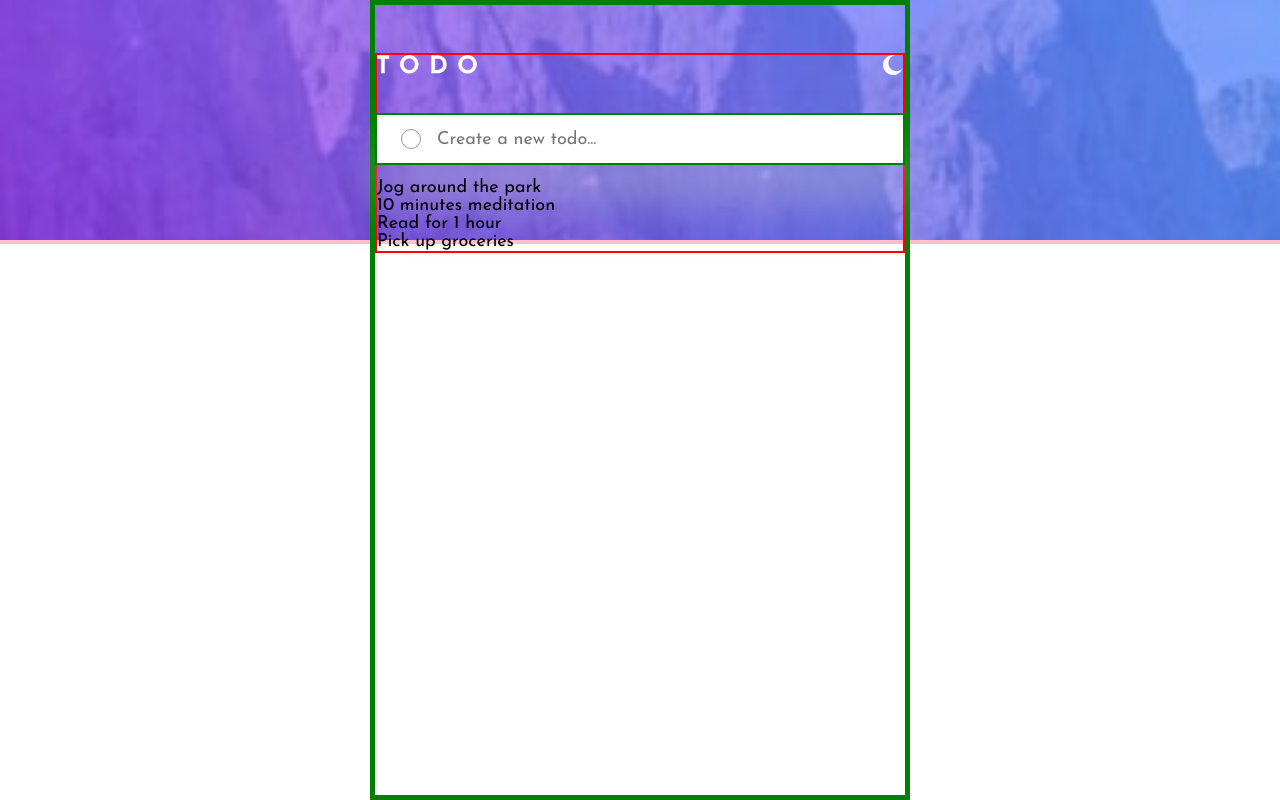
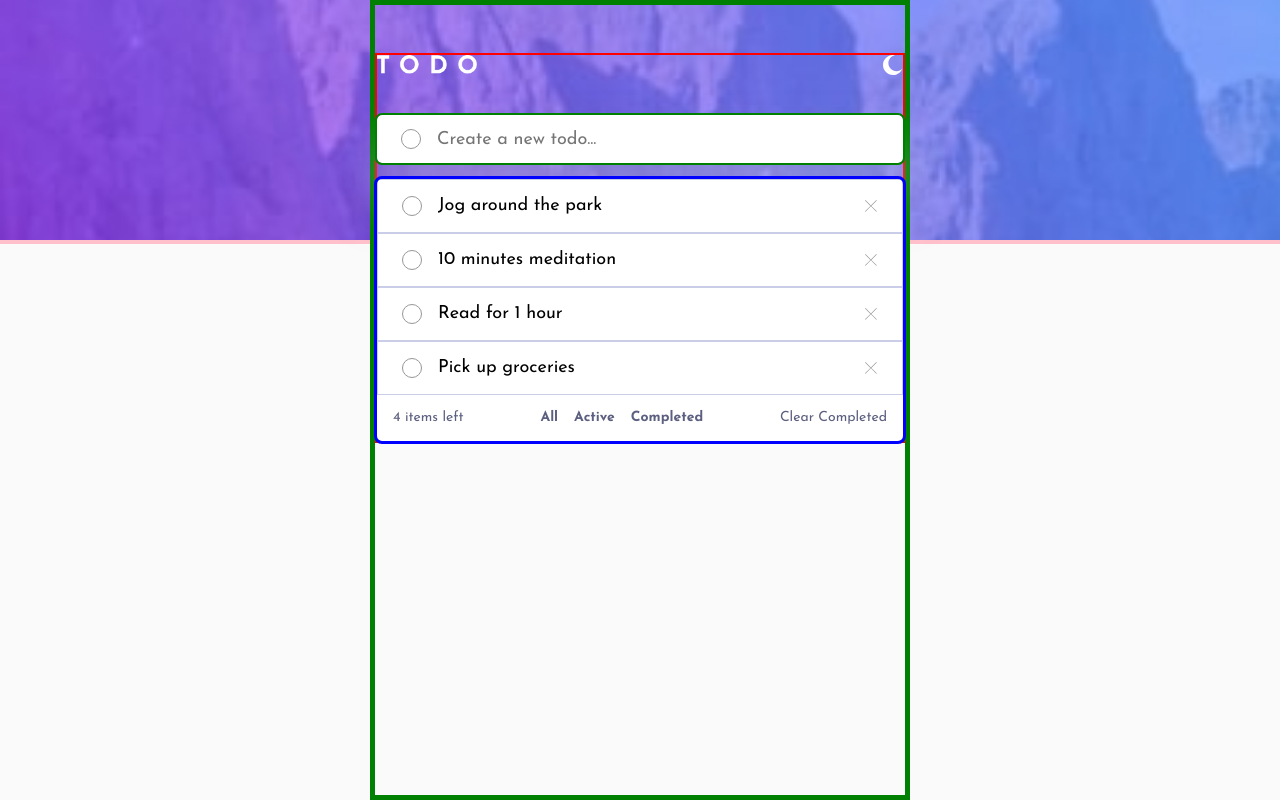
Before and after one commit to Lewis-mbui/fem-todo, a React (Vite) app: page / in a window 1280 px wide. Built offline with nearby package versions, Linux system fonts and the light colour scheme.

Commit message:
Build toggle todo feature

```diff
--- a/contexts/TodosProvider.tsx
+++ b/contexts/TodosProvider.tsx
@@ -14,12 +14,21 @@ export interface Todo {
   isCompleted: boolean;
 }
 
-type Action = { type: "INIT"; todos: Todo[] } | { type: "ADD"; todo: Todo };
+type Action =
+  | { type: "INIT"; todos: Todo[] }
+  | { type: "ADD"; todo: Todo }
+  | { type: "TOGGLE"; todoId: string };
 
 const reducer = (todos: Todo[], action: Action): Todo[] => {
   switch (action.type) {
     case "ADD":
       return [action.todo, ...todos];
+    case "TOGGLE":
+      return todos.map((todo) =>
+        todo.id !== action.todoId
+          ? todo
+          : { ...todo, isCompleted: !todo.isCompleted },
+      );
     default:
       return todos;
   }
--- a/src/App.tsx
+++ b/src/App.tsx
@@ -1,6 +1,7 @@
 import useTheme from "../hooks/useTheme";
 import useTodos from "../hooks/useTodos";
 import TodoInput from "./components/TodoInput";
+import TodoList from "./components/TodoList";
 
 function App() {
   const { toggleTheme } = useTheme();
@@ -21,11 +22,7 @@ function App() {
         </button>
       </header>
       <TodoInput />
-      <ul role="list">
-        {todos.map((todo) => (
-          <li key={todo.id}>{todo.description}</li>
-        ))}
-      </ul>
+      <TodoList todos={todos} />
     </main>
   );
 }
--- /dev/null
+++ b/src/components/TodoItem.tsx
@@ -0,0 +1,29 @@
+import type { Todo } from "../../contexts/TodosProvider";
+import useTodos from "../../hooks/useTodos";
+
+interface Props {
+  todo: Todo;
+}
+
+const TodoItem = ({ todo }: Props) => {
+  const { dispatch } = useTodos();
+
+  const isChecked = todo.isCompleted;
+  console.log(isChecked);
+
+  return (
+    <li className="todo-item">
+      <input
+        checked={todo.isCompleted}
+        onChange={() => dispatch({ type: "TOGGLE", todoId: todo.id })}
+        type="checkbox"
+      />
+      <p>{todo.description}</p>
+      <button className="delete-todo">
+        <span className="sr-only">Delete todo Item</span>
+      </button>
+    </li>
+  );
+};
+
+export default TodoItem;
--- /dev/null
+++ b/src/components/TodoList.tsx
@@ -0,0 +1,29 @@
+import type { Todo } from "../../contexts/TodosProvider";
+import TodoItem from "./TodoItem";
+
+interface Props {
+  todos: Todo[];
+}
+
+const TodoList = ({ todos }: Props) => {
+  return (
+    <div className="todos-wrapper">
+      <ul role="list" className="todo-list">
+        {todos.map((todo) => (
+          <TodoItem key={todo.id} todo={todo} />
+        ))}
+      </ul>
+      <div className="todos-extras">
+        <p className="todos-count">{`${todos.length} items left`}</p>
+        <button className="todos-clear">Clear Completed</button>
+        <div className="todos-tabs">
+          <button className="todo-tab">All</button>
+          <button className="todo-tab">Active</button>
+          <button className="todo-tab">Completed</button>
+        </div>
+      </div>
+    </div>
+  );
+};
+
+export default TodoList;
--- a/src/index.css
+++ b/src/index.css
@@ -32,6 +32,7 @@
   --clr-gray-50: hsl(0, 0%, 98%);
   --clr-gray-300: hsl(233, 11%, 84%);
   --clr-gray-600: hsl(236, 9%, 61%);
+  --clr-radio-outline: #979797;
 
   --clr-navy-850: hsl(235, 19%, 35%);
   --clr-navy-900: hsl(235, 24%, 19%);
@@ -42,9 +43,10 @@
   --grad-light: linear-gradient(to right, hsl(192, 100%, 67%), hsl(280, 87%, 65%));
   --grad-dark: linear-gradient(to right, hsl(254, 85%, 40%), hsl(307, 64%, 39%));
 
-  --bg-body: var(--clr-white);
+  --bg-body: var(--clr-gray-50);
   --clr-body: var(--clr-black);
-  --clr-radio-outline: #979797;
+  --bg-block: var(--clr-white);
+  --clr-todo-border: var(--clr-purple-300);
 
   --grad-radio: linear-gradient(hsl(192, 100%, 67%), hsl(280, 87%, 65%));
 
@@ -53,18 +55,24 @@
   --ff-primary: "Josefin Sans", sans-serif;
 
   --fw-bold: 700;
+
+  --radius-main: 5px;
 }
 
 @media (prefers-color-scheme: dark) {
   :root:not([data-theme="light"]) {
-    --bg-body: var(--clr-black);
+    --bg-body: var(--clr-navy-950);
     --clr-body: var(--clr-white);
+    --bg-block: var(--clr-navy-900);
+    --clr-todo-border: var(--clr-purple-600);
   }
 }
 
 [data-theme="dark"] {
-  --bg-body: var(--clr-black);
+  --bg-body: var(--clr-navy-950);
   --clr-body: var(--clr-white);
+  --bg-block: var(--clr-navy-900);
+  --clr-todo-border: var(--clr-purple-600);
 }
 
 /*----------------------*/
@@ -241,8 +249,9 @@ body::before {
   gap: 1rem;
   align-items: center;
   padding: .875rem 1.5rem;
-  background-color: var(--bg-body);
+  background-color: var(--bg-block);
   box-shadow: var(--shadow);
+  border-radius: var(--radius-main);
 }
 
 .todo-input > input {
@@ -263,10 +272,121 @@ body::before {
   flex-shrink: 0;
 }
 
-.add-todo.added {
+.add-todo.added,
+.todo-item [type="checkbox"]:checked {
   border: 0;
   background-image:  url('/images/icon-check.svg'), var(--grad-radio);
   background-size: 10px, cover;
   background-position: center;
   background-repeat: no-repeat;
 }
+
+/* TODO LIST */
+.todos-wrapper {
+  outline: 3px solid blue;
+  border-radius: var(--radius-main);
+}
+
+.todo-item {
+  display: flex;
+  align-items: center;
+  gap: 1rem;
+  padding: 1rem 1.5rem;
+  border: 1px solid var(--clr-todo-border);
+  background-color: var(--bg-block);
+}
+
+.todo-item [type="checkbox"] {
+  appearance: none;
+  flex-shrink: 0;
+  width: 1.25rem;
+  aspect-ratio: 1;
+  border-radius: 50%;
+  cursor: pointer;
+  border: 1px solid var(--clr-radio-outline);
+}
+
+.todo-item > :nth-child(2) { flex: 1; }
+
+.delete-todo {
+  border: 0;
+  width: 15px;
+  aspect-ratio: 1;
+  background-color: transparent;
+  background-image: url('/images/icon-cross.svg');
+  background-size: 12px;
+  background-repeat: no-repeat;
+  background-position: center;
+  /* outline: 2px solid white; */
+  cursor: pointer
+}
+
+.todos-extras {
+  display: grid;
+  grid-template-columns: repeat(2, 1fr);
+  row-gap: 1rem;
+  color: var(--clr-purple-600);
+  font-size: .875rem;
+  white-space: nowrap;
+}
+
+.todos-extras > * {
+  background-color: var(--bg-block);
+  padding: 0 1rem;
+}
+
+.todos-count {
+  display: flex;
+  align-items: center;
+  justify-content: center;
+  font-size: .75rem;
+  border-bottom-left-radius: var(--radius-main);
+}
+
+.todos-clear,
+.todo-tab {
+  padding: 1rem 0;
+  color: var(--clr-purple-600);
+  border: 0;
+  cursor: pointer;
+}
+
+.todos-clear {
+  padding-inline: 1rem;
+  font-size: .75rem;
+  border-bottom-right-radius: var(--radius-main);
+}
+
+.todos-tabs {
+  grid-column: 1 / -1;
+  display: flex;
+  justify-content: center;
+  gap: 1rem;
+  border-radius: var(--radius-main);
+}
+
+.todo-tab {
+  background-color: transparent;
+  font-weight: var(--fw-bold);
+}
+
+@media (min-width: 37.5em) {
+  .todos-extras {
+    grid-template-columns: auto 1fr auto;
+    background-color: var(--bg-block);
+  }
+
+  .todos-count {
+    justify-content: flex-start;
+  }
+
+  .todos-count,
+  .todos-clear {
+    font-size: .875rem;
+  }
+
+  .todos-tabs {
+    grid-column: 2 / 3;
+    grid-row: 1 / 2;
+  }
+}
```
Also changed, not shown: public/images/icon-cross.svg.
